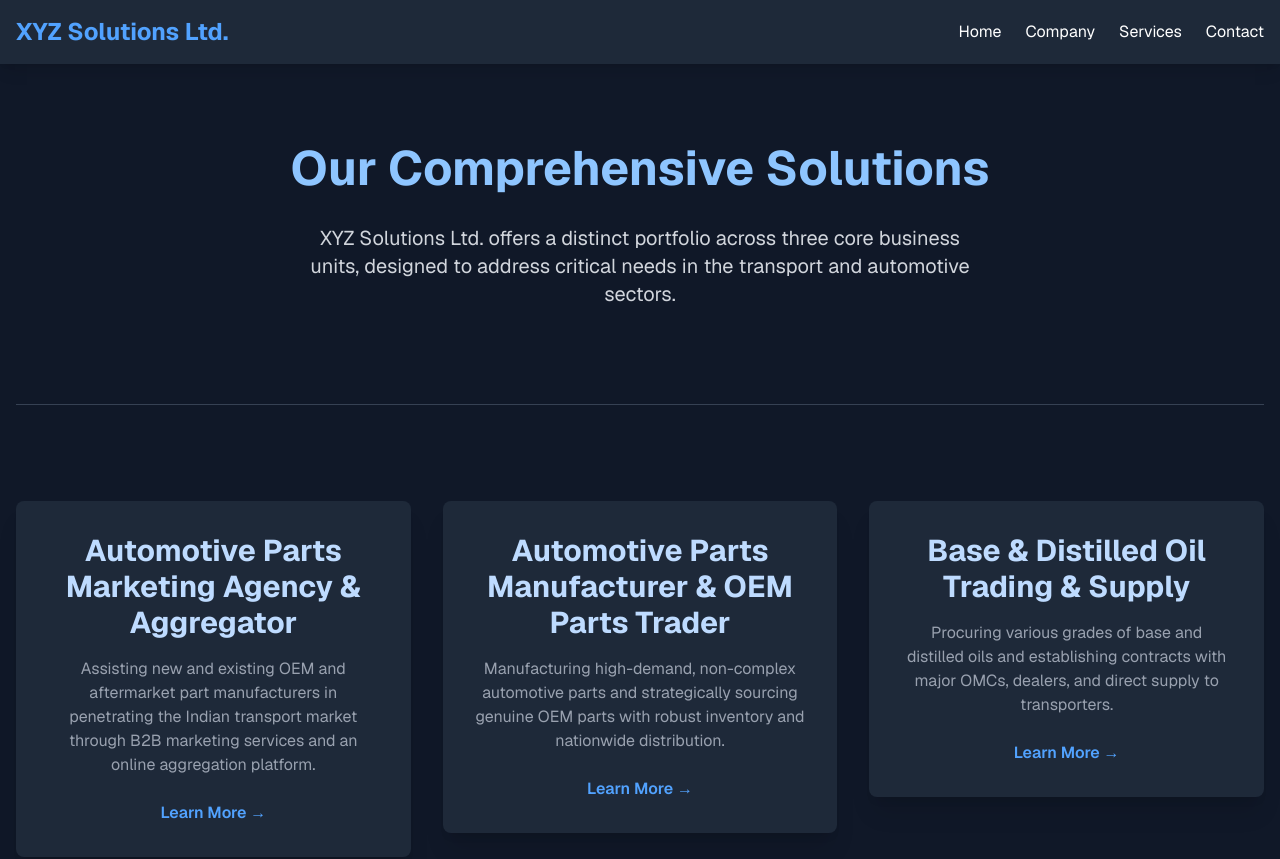
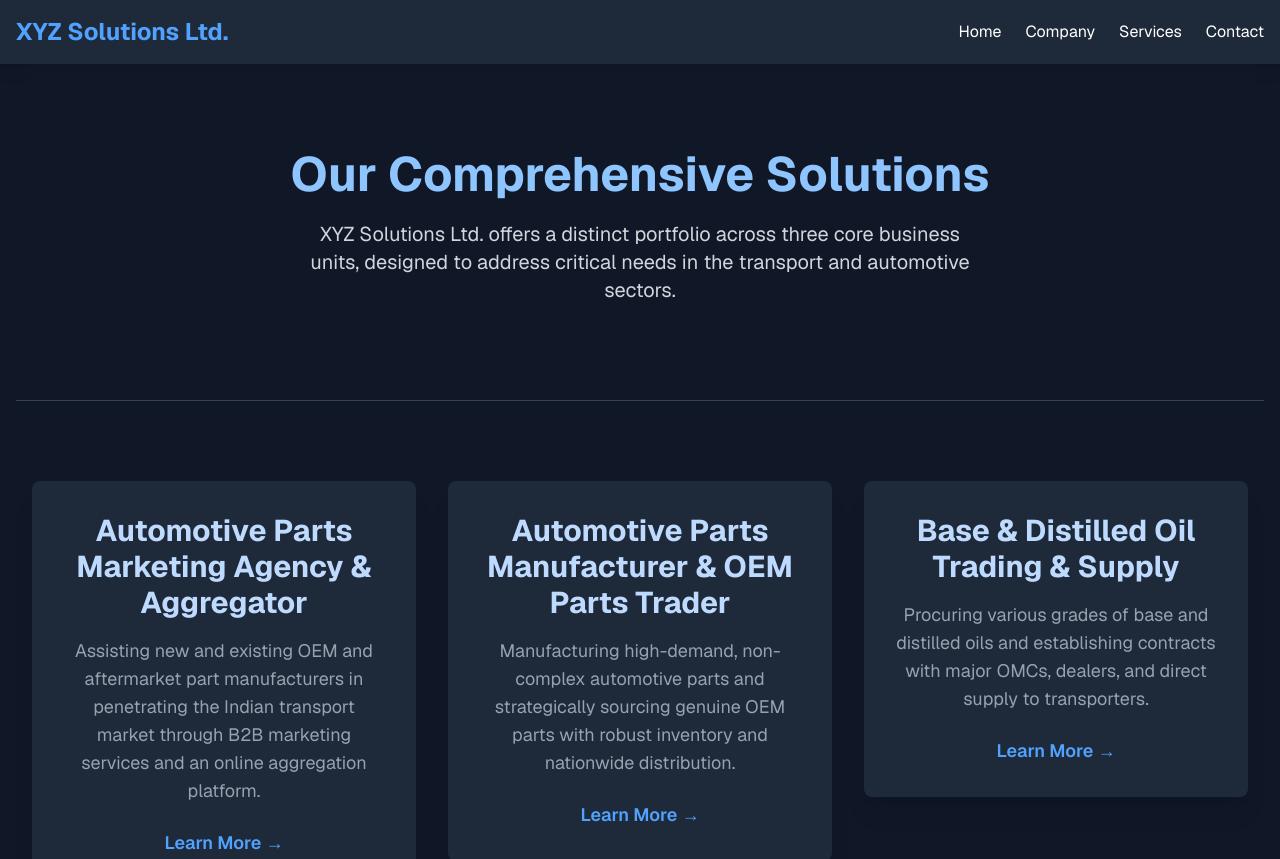
Before and after one commit to sandytrauma/synergy-solutions-ltd, a Next.js app: page /pages/services in a window 1280 px wide. Shown: the top 859 px of the page. Built offline with nearby package versions, Linux system fonts and the light colour scheme.

Commit message:
3rd repeat debugger

```diff
--- a/src/app/pages/company/page.tsx
+++ b/src/app/pages/company/page.tsx
@@ -12,73 +12,78 @@ const Company: React.FC = () => {
 
   return (
     <Layout>
+      {/* About Section */}
       <motion.section
         initial={{ opacity: 0, y: -50 }}
         animate={{ opacity: 1, y: 0 }}
         transition={{ duration: 0.6 }}
-        className="py-12 text-center"
+        className="py-10 sm:py-12 text-center px-4" // Responsive padding
       >
-        <h1 className="text-5xl font-bold text-blue-300 mb-8">About XYZ Solutions Ltd.</h1>
+        <h1 className="text-4xl sm:text-5xl font-bold text-blue-300 mb-6 sm:mb-8 leading-tight">About XYZ Solutions Ltd.</h1> {/* Responsive font size */}
       </motion.section>
 
-      <hr className="border-gray-700 my-12" />
+      <hr className="border-gray-700 my-8 sm:my-12" /> {/* Responsive margin */}
 
+      {/* Company Description Section */}
       <motion.section
         initial={{ opacity: 0, y: 50 }}
         whileInView={{ opacity: 1, y: 0 }}
         viewport={{ once: true, amount: 0.4 }}
         transition={{ duration: 0.7 }}
-        className="py-8"
+        className="py-8 px-4" // Responsive padding
       >
-        <h2 className="text-4xl font-bold text-center text-blue-300 mb-8">Company Description</h2>
-        <div className="max-w-4xl mx-auto space-y-6 text-lg text-gray-300">
+        <h2 className="text-3xl sm:text-4xl font-bold text-center text-blue-300 mb-6 sm:mb-8">Company Description</h2> {/* Responsive font size */}
+        <div className="max-w-4xl mx-auto space-y-4 sm:space-y-6 text-base sm:text-lg text-gray-300"> {/* Responsive font size and spacing */}
           <p><strong className="text-blue-200">Legal Name:</strong> XYZ Solutions Ltd. (Proposed)</p>
           <p><strong className="text-blue-200">Type of Business:</strong> Private Limited Company (initially formed by Partner A and Partner B, with Partner C's firm venturing in)</p>
           <p><strong className="text-blue-200">Location:</strong> New Delhi, Delhi NCR for central access to markets and logistics hubs</p>
         </div>
       </motion.section>
 
-      <hr className="border-gray-700 my-12" />
+      <hr className="border-gray-700 my-8 sm:my-12" />
 
+      {/* Our Vision Section */}
       <motion.section
         initial={{ opacity: 0, y: 50 }}
         whileInView={{ opacity: 1, y: 0 }}
         viewport={{ once: true, amount: 0.4 }}
         transition={{ duration: 0.7, delay: 0.2 }}
-        className="py-8"
+        className="py-8 px-4" // Responsive padding
       >
-        <h2 className="text-4xl font-bold text-center text-blue-300 mb-8">Our Vision</h2>
-        <p className="text-lg text-gray-300 leading-relaxed max-w-3xl mx-auto text-center">
+        <h2 className="text-3xl sm:text-4xl font-bold text-center text-blue-300 mb-6 sm:mb-8">Our Vision</h2> {/* Responsive font size */}
+        <p className="text-base sm:text-lg text-gray-300 leading-relaxed max-w-3xl mx-auto text-center"> {/* Responsive font size */}
           To be the most trusted and integrated solutions provider for the transport and automotive industry in India, driving efficiency, innovation, and sustainable growth for our partners and clients.
         </p>
       </motion.section>
 
-      <hr className="border-gray-700 my-12" />
+      <hr className="border-gray-700 my-8 sm:my-12" />
 
+      {/* Our Mission Section */}
       <motion.section
         initial={{ opacity: 0, y: 50 }}
         whileInView={{ opacity: 1, y: 0 }}
         viewport={{ once: true, amount: 0.4 }}
         transition={{ duration: 0.7, delay: 0.4 }}
-        className="py-8"
+        className="py-8 px-4" // Responsive padding
       >
-        <h2 className="text-4xl font-bold text-center text-blue-300 mb-8">Our Mission</h2>
-        <p className="text-lg text-gray-300 leading-relaxed max-w-3xl mx-auto text-center">
+        <h2 className="text-3xl sm:text-4xl font-bold text-center text-blue-300 mb-6 sm:mb-8">Our Mission</h2> {/* Responsive font size */}
+        <p className="text-base sm:text-lg text-gray-300 leading-relaxed max-w-3xl mx-auto text-center"> {/* Responsive font size */}
           To empower the transport ecosystem by delivering superior marketing and aggregation services for automotive parts, manufacturing high-quality components, ensuring reliable trade of OEM parts, and providing consistent supply of base and distilled oils, all while upholding the highest standards of quality and service.
         </p>
       </motion.section>
 
-      <hr className="border-gray-700 my-12" />
+      <hr className="border-gray-700 my-8 sm:my-12" />
 
+      {/* Our Core Values Section */}
       <motion.section
         initial="hidden"
         whileInView="visible"
         viewport={{ once: true, amount: 0.3 }}
         transition={{ staggerChildren: 0.2 }}
-        className="py-8"
+        className="py-8 px-4" // Responsive padding
       >
-        <h2 className="text-4xl font-bold text-center text-blue-300 mb-8">Our Core Values</h2>
-        <div className="grid md:grid-cols-2 lg:grid-cols-4 gap-8 max-w-5xl mx-auto">
+        <h2 className="text-3xl sm:text-4xl font-bold text-center text-blue-300 mb-8">Our Core Values</h2> {/* Responsive font size */}
+        <div className="grid grid-cols-1 md:grid-cols-2 lg:grid-cols-4 gap-6 sm:gap-8 max-w-5xl mx-auto"> {/* Responsive grid */}
           {[
             { name: "Integrity & Trust", desc: "Building lasting relationships through transparency and ethical conduct." },
             { name: "Customer Centricity", desc: "Prioritizing client needs and delivering exceptional value." },
@@ -88,10 +93,10 @@ const Company: React.FC = () => {
             <motion.div
               key={index}
               variants={valueItemVariants}
-              className="bg-gray-800 p-6 rounded-lg shadow-lg text-center"
+              className="bg-gray-800 p-5 sm:p-6 rounded-lg shadow-lg text-center" // Responsive padding
             >
-              <h3 className="text-2xl font-semibold text-blue-200 mb-3">{value.name}</h3>
-              <p className="text-gray-400">{value.desc}</p>
+              <h3 className="text-xl sm:text-2xl font-semibold text-blue-200 mb-2 sm:mb-3">{value.name}</h3> {/* Responsive font size */}
+              <p className="text-sm sm:text-base text-gray-400">{value.desc}</p> {/* Responsive font size */}
             </motion.div>
           ))}
         </div>
--- a/src/app/pages/services/page.tsx
+++ b/src/app/pages/services/page.tsx
@@ -13,66 +13,68 @@ const Services: React.FC = () => {
 
   return (
     <Layout>
+      {/* Hero Section */}
       <motion.section
         initial={{ opacity: 0, y: -50 }}
         animate={{ opacity: 1, y: 0 }}
         transition={{ duration: 0.6 }}
-        className="py-12 text-center"
+        className="py-10 sm:py-12 text-center px-4" // Responsive padding
       >
-        <h1 className="text-5xl font-bold text-blue-300 mb-8">Our Comprehensive Solutions</h1>
-        <p className="text-xl text-gray-300 max-w-2xl mx-auto">
+        <h1 className="text-4xl sm:text-5xl font-bold text-blue-300 mb-3 sm:mb-4 leading-tight">Our Comprehensive Solutions</h1> {/* Responsive font size */}
+        <p className="text-lg sm:text-xl text-gray-300 max-w-2xl mx-auto"> {/* Responsive font size */}
           XYZ Solutions Ltd. offers a distinct portfolio across three core business units, designed to address critical needs in the transport and automotive sectors.
         </p>
       </motion.section>
 
-      <hr className="border-gray-700 my-12" />
+      <hr className="border-gray-700 my-8 sm:my-12" /> {/* Responsive margin */}
 
+      {/* Services Cards Section */}
       <motion.section
         initial="hidden"
         whileInView="visible"
         viewport={{ once: true, amount: 0.3 }}
         transition={{ staggerChildren: 0.3 }}
-        className="grid md:grid-cols-2 lg:grid-cols-3 gap-8 py-12"
+        className="grid grid-cols-1 md:grid-cols-2 lg:grid-cols-3 gap-6 sm:gap-8 py-8 px-4" // Responsive grid and padding
       >
-        <Link href="/services/marketing" passHref>
+        <Link href="/pages/services/marketing" passHref> {/* Corrected href for App Router */}
           <motion.div
             variants={cardVariants}
             whileHover={{ scale: 1.03, boxShadow: "0 10px 15px rgba(0,0,0,0.2)" }}
-            className="block bg-gray-800 p-8 rounded-lg shadow-xl text-center cursor-pointer transform transition-transform duration-200"
+            className="block bg-gray-800 p-6 sm:p-8 rounded-lg shadow-xl text-center cursor-pointer transform transition-transform duration-200" // Responsive padding
           >
-            <h2 className="text-3xl font-bold text-blue-200 mb-4">Automotive Parts Marketing Agency & Aggregator</h2>
-            <p className="text-gray-400 mb-6">
+            <h2 className="text-2xl sm:text-3xl font-bold text-blue-200 mb-3 sm:mb-4">Automotive Parts Marketing Agency & Aggregator</h2> {/* Responsive font size */}
+            <p className="text-base sm:text-lg text-gray-400 mb-4 sm:mb-6"> {/* Responsive font size */}
               Assisting new and existing OEM and aftermarket part manufacturers in penetrating the Indian transport market through B2B marketing services and an online aggregation platform.
             </p>
-            <span className="text-blue-400 hover:text-blue-300 font-semibold">Learn More &rarr;</span>
+            <span className="text-blue-400 hover:text-blue-300 font-semibold text-base sm:text-lg">Learn More &rarr;</span> {/* Responsive font size */}
           </motion.div>
         </Link>
 
-        <Link href="/services/manufacturing" passHref>
+        <Link href="/pages/services/manufacturing" passHref> {/* Corrected href for App Router */}
           <motion.div
             variants={cardVariants}
             whileHover={{ scale: 1.03, boxShadow: "0 10px 15px rgba(0,0,0,0.2)" }}
-            className="block bg-gray-800 p-8 rounded-lg shadow-xl text-center cursor-pointer transform transition-transform duration-200"
+            className="block bg-gray-800 p-6 sm:p-8 rounded-lg shadow-xl text-center cursor-pointer transform transition-transform duration-200"
           >
-            <h2 className="text-3xl font-bold text-blue-200 mb-4">Automotive Parts Manufacturer & OEM Parts Trader</h2>
-            <p className="text-gray-400 mb-6">
+            <h2 className="text-2xl sm:text-3xl font-bold text-blue-200 mb-3 sm:mb-4">Automotive Parts Manufacturer & OEM Parts Trader</h2>
+            <p className="text-base sm:text-lg text-gray-400 mb-4 sm:mb-6">
               Manufacturing high-demand, non-complex automotive parts and strategically sourcing genuine OEM parts with robust inventory and nationwide distribution.
             </p>
-            <span className="text-blue-400 hover:text-blue-300 font-semibold">Learn More &rarr;</span>
+            <span className="text-blue-400 hover:text-blue-300 font-semibold text-base sm:text-lg">Learn More &rarr;</span>
           </motion.div>
         </Link>
 
-        <Link href="/services/oil-trading" passHref>
+        <Link href="/pages/services/oil-trading" passHref> {/* Corrected href for App Router */}
           <motion.div
             variants={cardVariants}
             whileHover={{ scale: 1.03, boxShadow: "0 10px 15px rgba(0,0,0,0.2)" }}
-            className="block bg-gray-800 p-8 rounded-lg shadow-xl text-center cursor-pointer transform transition-transform duration-200"
+            className="block bg-gray-800 p-6 sm:p-8 rounded-lg shadow-xl text-center cursor-pointer transform transition-transform duration-200"
           >
-            <h2 className="text-3xl font-bold text-blue-200 mb-4">Base & Distilled Oil Trading & Supply</h2>
-            <p className="text-gray-400 mb-6">
+            <h2 className="text-2xl sm:text-3xl font-bold text-blue-200 mb-3 sm:mb-4">Base & Distilled Oil Trading & Supply</h2>
+            <p className="text-base sm:text-lg text-gray-400 mb-4 sm:mb-6">
               Procuring various grades of base and distilled oils and establishing contracts with major OMCs, dealers, and direct supply to transporters.
             </p>
-            <span className="text-blue-400 hover:text-blue-300 font-semibold">Learn More &rarr;</span>
+            <span className="text-blue-400 hover:text-blue-300 font-semibold text-base sm:text-lg">Learn More &rarr;</span>
           </motion.div>
         </Link>
       </motion.section>
```
Also changed, not shown: src/app/pages/contact/page.tsx (+23 -18 lines).
